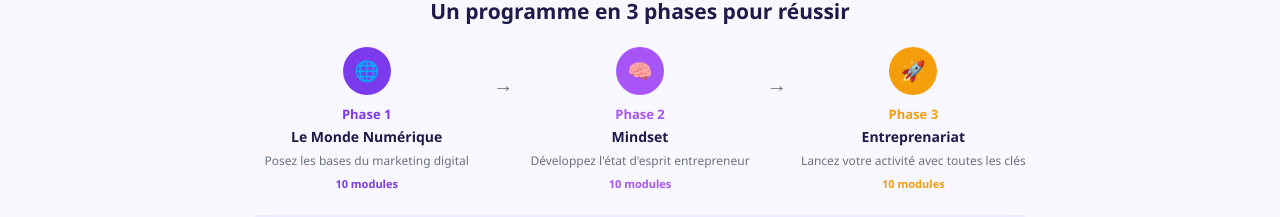
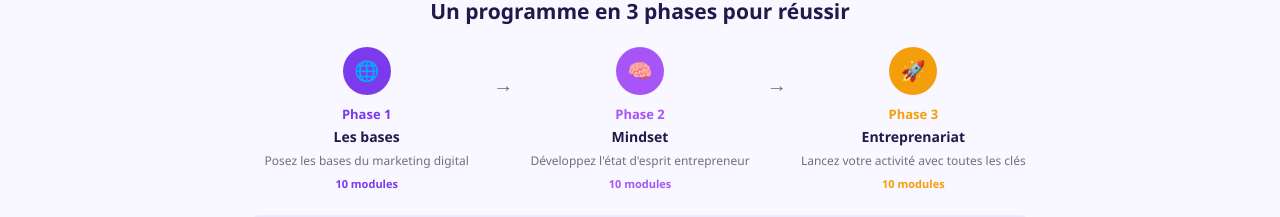
Before and after one commit to waneyo-collab/laccelerateur-digital, a plain HTML site: page index.html in a window 1280 px wide. Shown: the part 776-993 px from the top of the page. Drawn offline with Linux system fonts and the light colour scheme.

Commit message:
Update index.html

```diff
--- a/index.html
+++ b/index.html
@@ -183,7 +183,7 @@ footer{background:var(--dark);padding:18px 24px;text-align:center;font-size:11px
         <div style="flex:1;text-align:center">
           <div style="width:48px;height:48px;border-radius:50%;background:var(--primary);color:#fff;display:flex;align-items:center;justify-content:center;font-size:20px;margin:0 auto 10px">🌐</div>
           <div style="font-weight:700;font-size:13px;color:var(--primary);margin-bottom:4px">Phase 1</div>
-          <div style="font-weight:600;font-size:14px;margin-bottom:6px">Le Monde Numérique</div>
+          <div style="font-weight:600;font-size:14px;margin-bottom:6px">Les bases</div>
           <div style="font-size:12px;color:var(--muted);line-height:1.5">Posez les bases du marketing digital</div>
           <div style="font-size:11px;color:var(--primary);font-weight:600;margin-top:6px">10 modules</div>
         </div>
```
